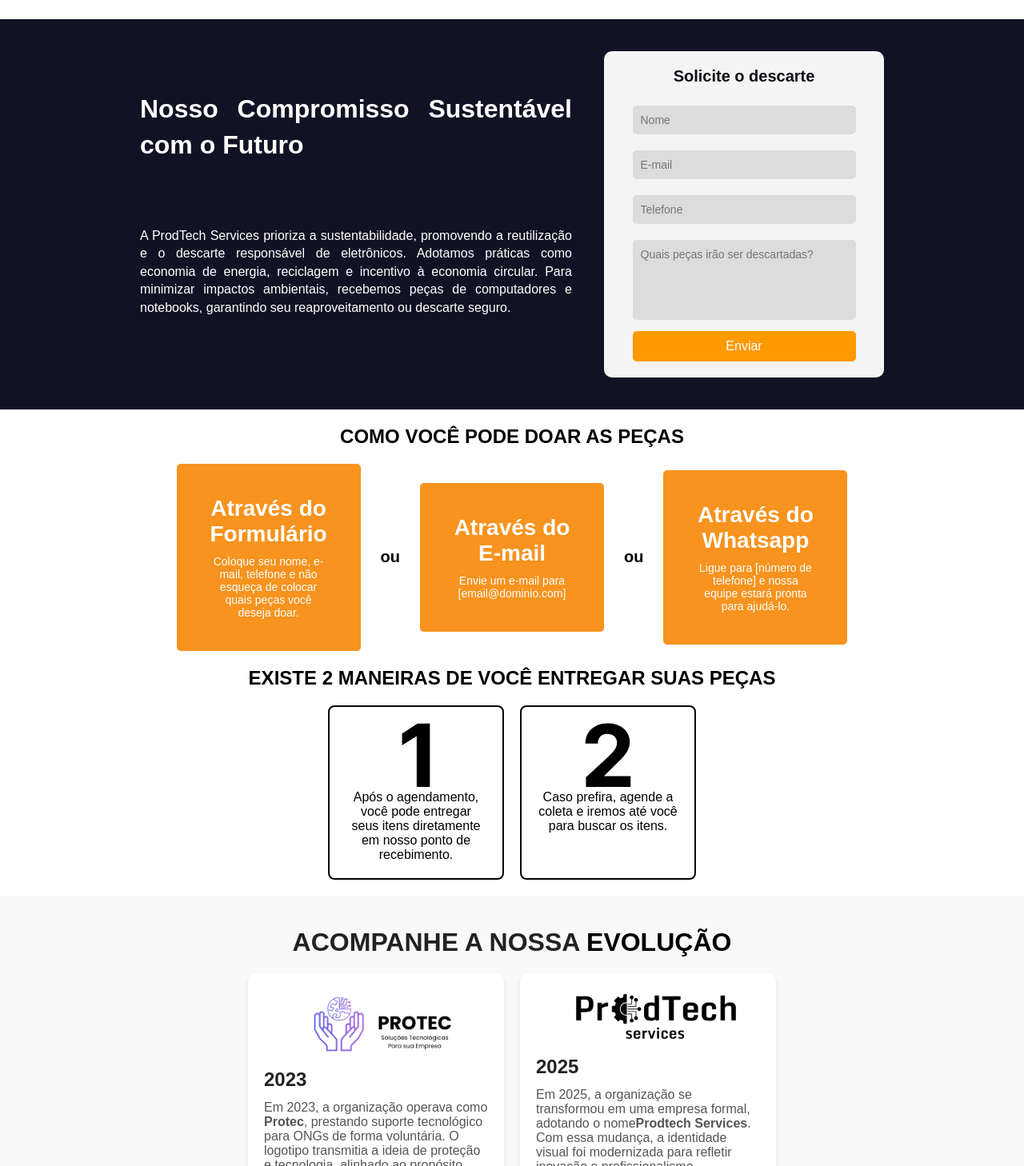
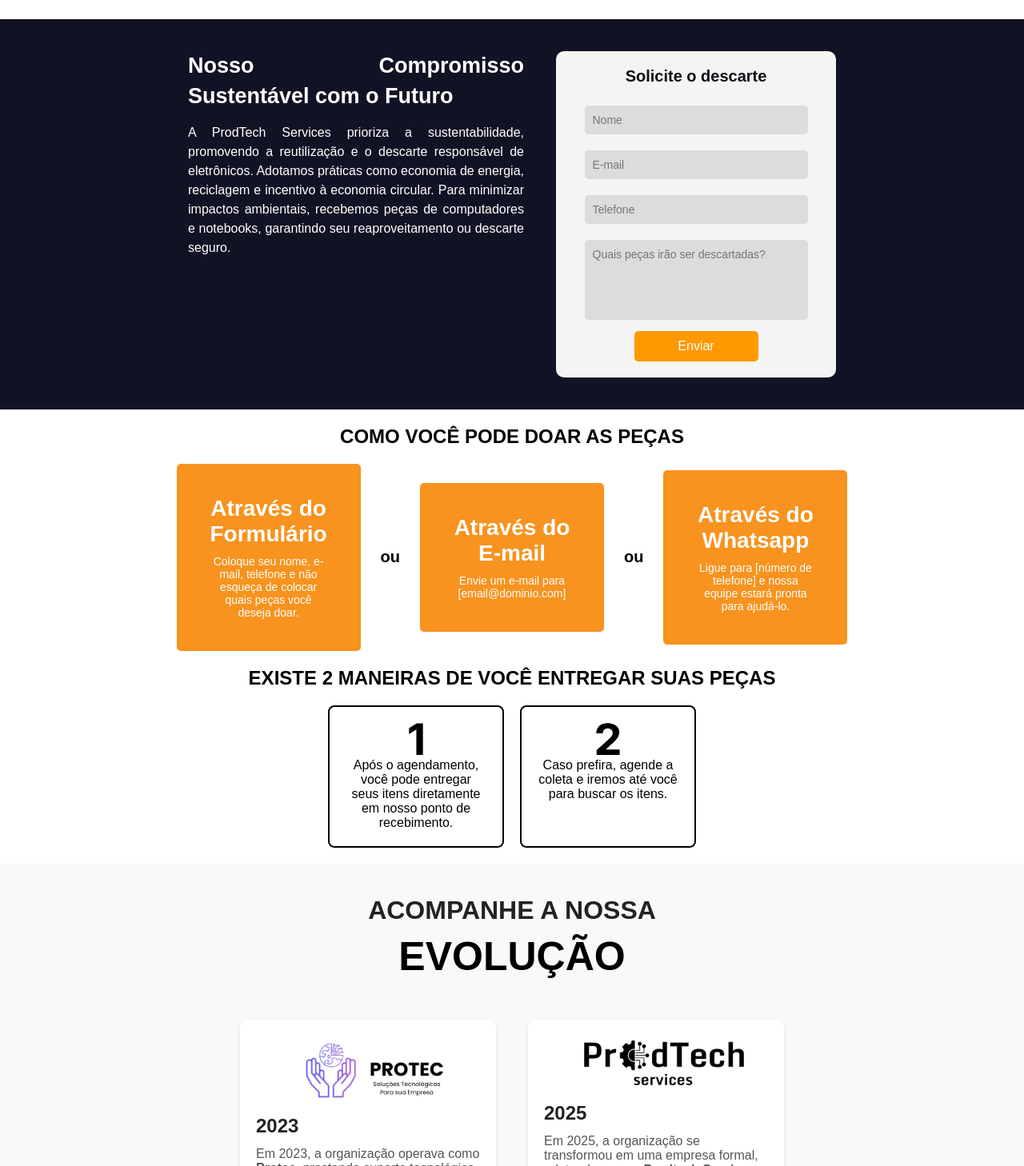
Before and after one commit to paulocesargit/Protec-Front-End, a React (Vite) app: page /prodtech in a window 1280 px wide. Shown: the part 3672-5130 px from the top of the page at 80% size. Built offline with nearby package versions, Linux system fonts and the light colour scheme.

Commit message:
Ajustes Prodtech

```diff
--- a/src/pages/Public/components/Compromise.jsx
+++ b/src/pages/Public/components/Compromise.jsx
@@ -4,7 +4,9 @@ const Compromise = () => {
   return (
     <div className="container">
       <div className="text-section">
-        <h1>Nosso Compromisso Sustentável com o Futuro</h1>
+        <h1 className="compromise-title">
+          Nosso Compromisso Sustentável com o Futuro
+        </h1>
         <p>
           A ProdTech Services prioriza a sustentabilidade, promovendo a
           reutilização e o descarte responsável de eletrônicos. Adotamos
--- a/src/pages/Public/components/Evolution.jsx
+++ b/src/pages/Public/components/Evolution.jsx
@@ -6,7 +6,7 @@ const Evolution = () => {
   return (
     <section className="evolution-container">
       <h2 className="evolution-title">
-        ACOMPANHE A NOSSA <span>EVOLUÇÃO</span>
+        ACOMPANHE A NOSSA <span className="evolu">EVOLUÇÃO</span>
       </h2>
       <div className="evolution-cards">
         <div className="evolution-card">
--- a/src/pages/Public/style/Compromise.css
+++ b/src/pages/Public/style/Compromise.css
@@ -1,7 +1,7 @@
 .container {
   display: flex;
   justify-content: center;
-  align-items: center;
+  align-items: flex-start;
   gap: 40px;
   background-color: #121225;
   color: white;
@@ -10,22 +10,25 @@
 }
 
 .text-section {
-  max-width: 45%;
+  max-width: 35%;
   text-align: justify;
 }
 
-.text-section h1 {
-  font-size: 32px;
+.compromise-title {
+  font-size: 27px;
   font-weight: bold;
-  margin-bottom: 80px;
+  margin-bottom: 15px;
   line-height: 1.4;
+  word-break: break-word;
+  overflow-wrap: break-word;
+  white-space: normal;
 }
 
 .text-section p {
   font-size: 16px;
   line-height: 1.5;
-  margin-bottom: 25px;
-  line-height: 1.4;
+  margin-bottom: 10px;
+  word-break: break-word;
 }
 
 .form-section {
@@ -77,9 +80,9 @@
   border-radius: 5px;
   cursor: pointer;
   font-size: 16px;
-  width: 90%;
+  width: 50%;
   transition: background 0.3s ease;
-  margin-left: 5%;
+  margin-left: 25%;
 }
 
 .button-compromise:hover {
--- a/src/pages/Public/style/Donation.css
+++ b/src/pages/Public/style/Donation.css
@@ -36,7 +36,7 @@
 .donimage,
 svg {
   width: 100%;
-  height: 80px;
+  height: 40px;
   max-width: 150px;
   border-radius: 8px;
   object-fit: contain;
--- a/src/pages/Public/style/Evolution.css
+++ b/src/pages/Public/style/Evolution.css
@@ -11,14 +11,16 @@
 }
 
 .evolution-title span {
+  display: block;
+  margin-top: 10px;
   color: #000;
 }
 
 .evolution-cards {
   display: flex;
   justify-content: center;
-  gap: 20px;
-  margin-top: 20px;
+  gap: 40px;
+  margin-top: 50px;
 }
 
 .evolution-card {
@@ -54,6 +56,11 @@
   margin-top: 40px;
 }
 
+.evolu {
+  font-size: 50px;
+  margin-top: 20px;
+}
+
 @media (max-width: 768px) {
   .evolution-cards {
     flex-direction: column;
```
